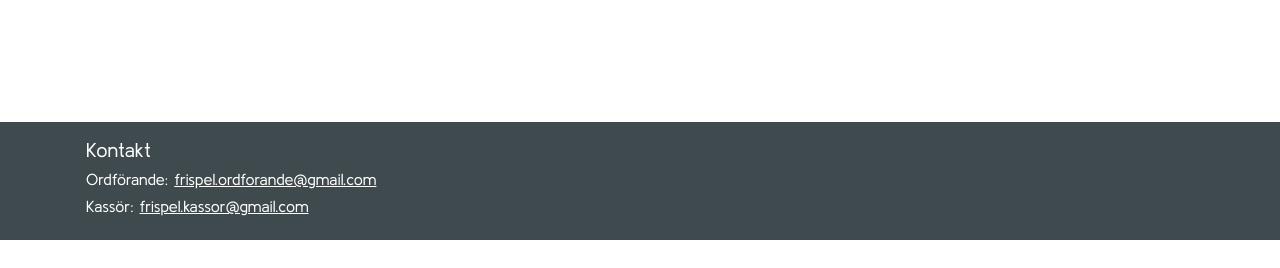
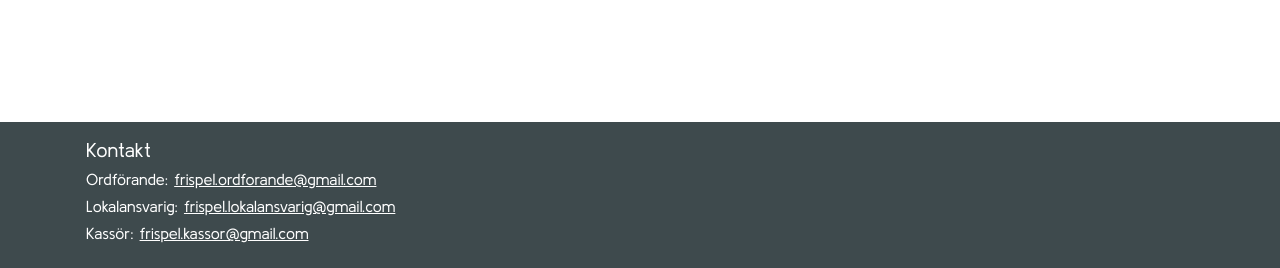
Before and after one commit to JosefUtbult/Frispel, a Django app: page /becomeAMember/ in a window 1280 px wide. Shown: the part 678-946 px from the top of the page. Before the commit the page ends 918 px from the top, so only its background shows below. Run offline with Django 3.2, Linux system fonts and the light colour scheme; some libraries are stand-ins or nearby versions; some web fonts are replaced.

Commit message:
Updated contact information

```diff
--- a/site/Content/templates/base.html
+++ b/site/Content/templates/base.html
@@ -117,7 +117,8 @@
 	<div class="container b- f0ont-small frispel-gray p-3 text-center text-lg-left">
 		<h5>{% if lang == 'en' %}Contact{% else %}Kontakt{% endif %}</h5>
 		<h6>{% if lang == 'en' %}Chairman{% else %}Ordförande{% endif %}: <a href="mailto:frispel.ordforande@gmail.com" class="link-unstyled">frispel.ordforande@gmail.com</a></h6>
-		<h6>{% if lang == 'en' %}Cashier{% else %}Kassör{% endif %}: <a href="mailto:frispel.ordforande@gmail.com" class="link-unstyled">frispel.kassor@gmail.com</a></h6>
+		<h6>{% if lang == 'en' %}Facility Manager{% else %}Lokalansvarig{% endif %}: <a href="mailto:frispel.lokalansvarig@gmail.com" class="link-unstyled">frispel.lokalansvarig@gmail.com</a></h6>
+		<h6>{% if lang == 'en' %}Cashier{% else %}Kassör{% endif %}: <a href="mailto:frispel.kassor@gmail.com" class="link-unstyled">frispel.kassor@gmail.com</a></h6>
 	</div>
 </footer>
 </body>
```
